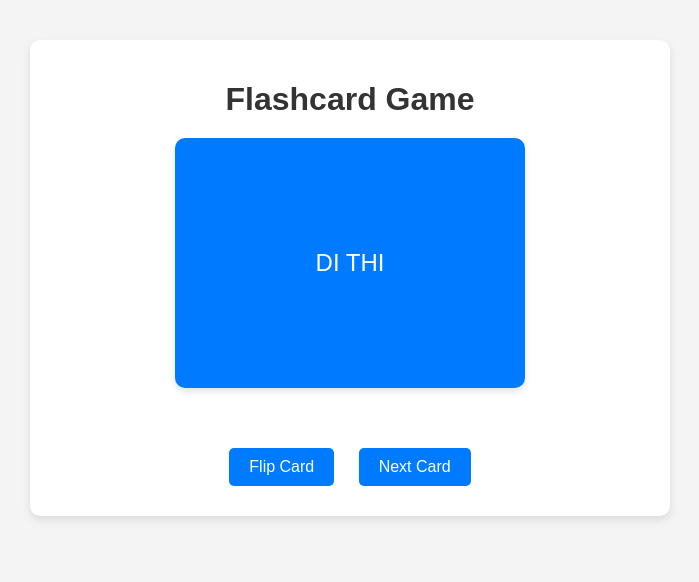
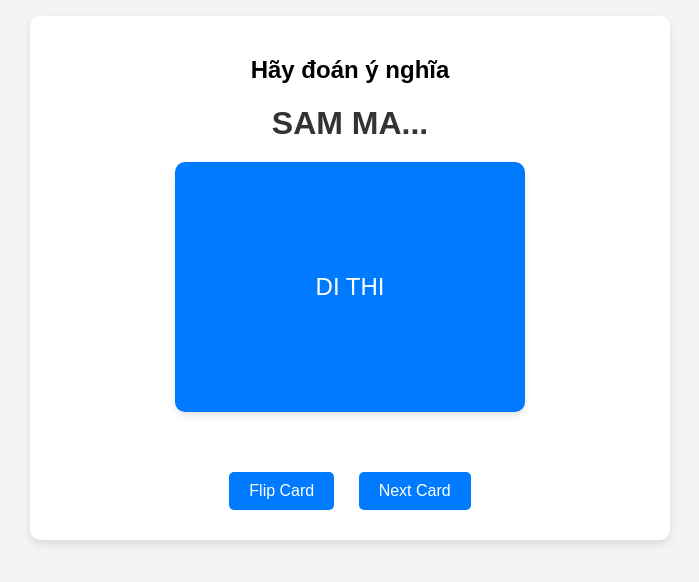
Before and after one commit to banquantrai/tendoi, a plain HTML site: page index.html in a window 1280 px wide. Shown: the part 122-704 px from the top of the page, without its empty margins (290-989 px from the left). Drawn offline with Linux system fonts and the light colour scheme.

Commit message:
index.html

```diff
--- a/index.html
+++ b/index.html
@@ -9,7 +9,8 @@
 <body>
     <div class="container">
         <header>
-            <h1>Flashcard Game</h1>
+            <h2>Hãy đoán ý nghĩa</h2>
+            <h1>SAM MA...</h1>
         </header>
         <main>
             <div class="flashcard" id="flashcard">
```
